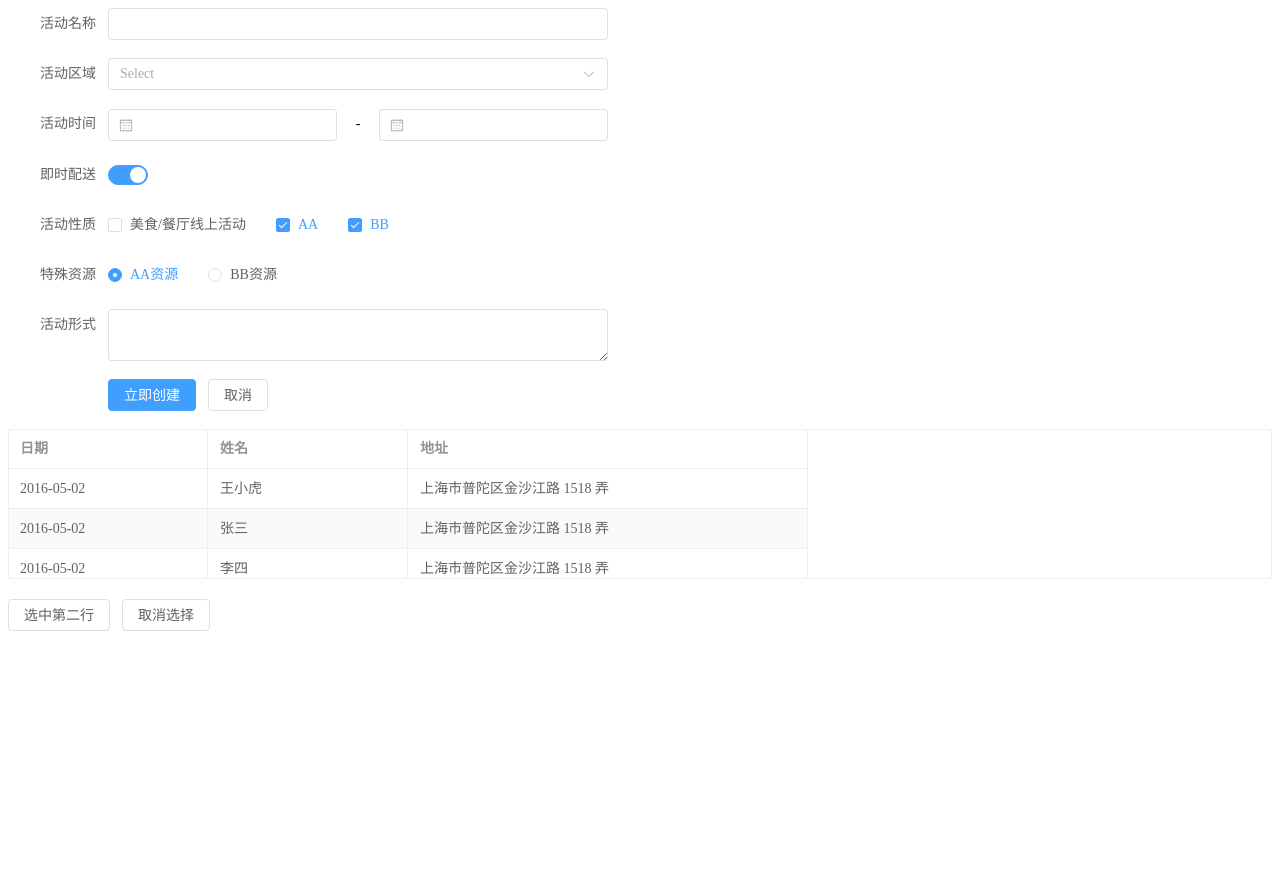
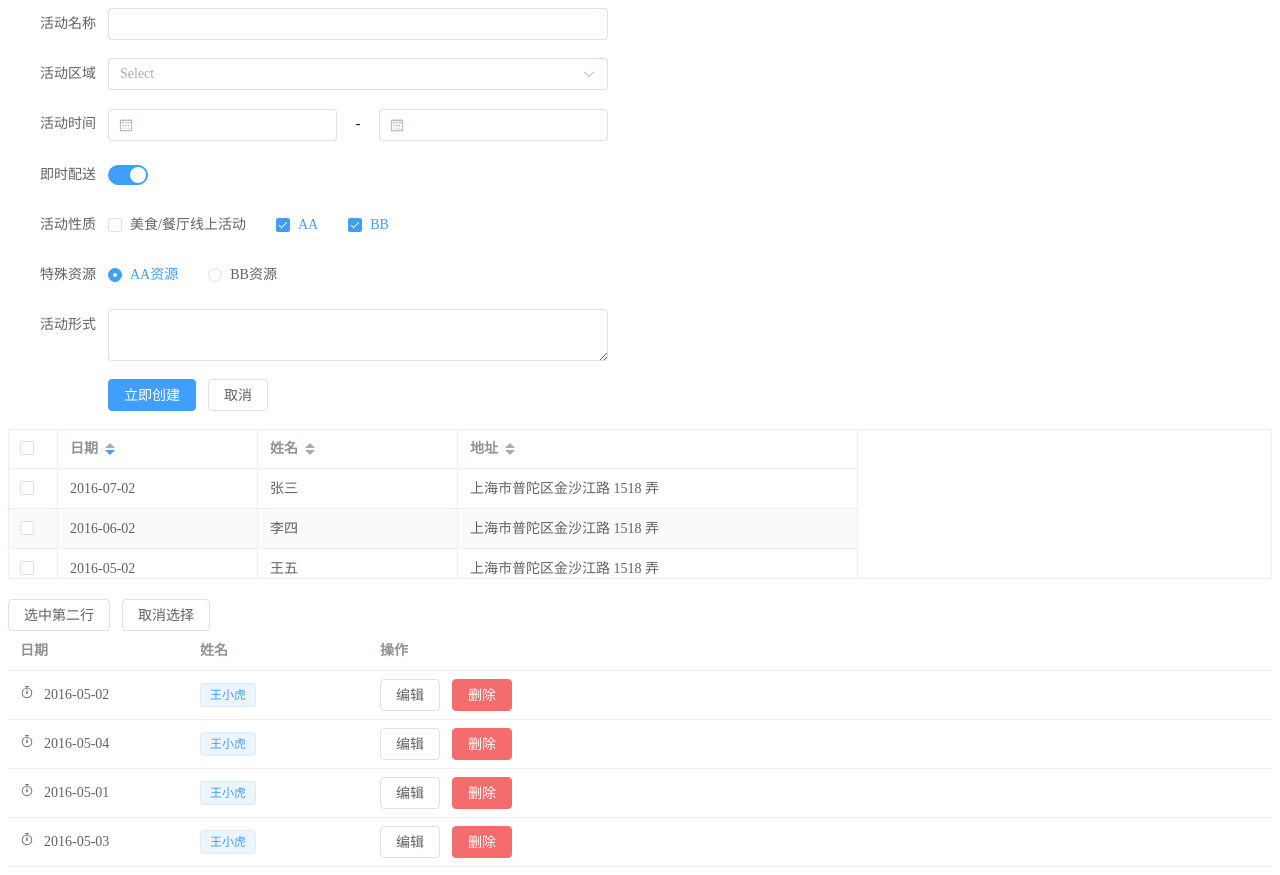
Before and after one commit to mathorlee/learn_vue3, a Vue app: page / in a window 1280 px wide. Before the commit the page ends 800 px from the top, so only its background shows below. Built offline with nearby package versions, Linux system fonts and the light colour scheme.

Commit message:
feat: 增加组件Table1

```diff
--- a/components.d.ts
+++ b/components.d.ts
@@ -34,6 +34,7 @@ declare module 'vue' {
     ElMenuItem: typeof import('element-plus/es')['ElMenuItem']
     ElMenuItemGroup: typeof import('element-plus/es')['ElMenuItemGroup']
     ElOption: typeof import('element-plus/es')['ElOption']
+    ElPopover: typeof import('element-plus/es')['ElPopover']
     ElRadio: typeof import('element-plus/es')['ElRadio']
     ElRadioGroup: typeof import('element-plus/es')['ElRadioGroup']
     ElRow: typeof import('element-plus/es')['ElRow']
@@ -45,6 +46,7 @@ declare module 'vue' {
     ElSwitch: typeof import('element-plus/es')['ElSwitch']
     ElTable: typeof import('element-plus/es')['ElTable']
     ElTableColumn: typeof import('element-plus/es')['ElTableColumn']
+    ElTag: typeof import('element-plus/es')['ElTag']
     ElTimePicker: typeof import('element-plus/es')['ElTimePicker']
     ElTransfer: typeof import('element-plus/es')['ElTransfer']
     Form: typeof import('./src/components/Form.vue')['default']
@@ -57,6 +59,7 @@ declare module 'vue' {
     RouterLink: typeof import('vue-router')['RouterLink']
     RouterView: typeof import('vue-router')['RouterView']
     Table: typeof import('./src/components/Table.vue')['default']
+    Table1: typeof import('./src/components/Table1.vue')['default']
     TheWelcome: typeof import('./src/components/TheWelcome.vue')['default']
     WelcomeItem: typeof import('./src/components/WelcomeItem.vue')['default']
   }
--- a/src/App.vue
+++ b/src/App.vue
@@ -1,9 +1,11 @@
 <template>
   <Form />
   <Table />
+  <Table1 />
 </template>
 
 <script setup>
 import Table from "./components/Table.vue"
+import Table1 from "./components/Table1.vue"
 import Form from "./components/Form.vue"
 </script>
--- a/src/components/Table.vue
+++ b/src/components/Table.vue
@@ -7,10 +7,12 @@
   highlight-current-row
   height="150"
   @current-change="onChange"
+  :default-sort="{prop: 'date', order: 'descending'}"
   >
-    <el-table-column fixed prop="date" width="200" label="日期"></el-table-column>
-    <el-table-column prop="name" width="200" label="姓名"></el-table-column>
-    <el-table-column prop="address" width="400" label="地址"></el-table-column>
+    <el-table-column type="selection" width="50"></el-table-column>
+    <el-table-column sortable fixed prop="date" width="200" label="日期"></el-table-column>
+    <el-table-column sortable prop="name" width="200" label="姓名"></el-table-column>
+    <el-table-column sortable prop="address" width="400" label="地址"></el-table-column>
   </el-table>
 
   <div style="margin-top: 20px;">
@@ -32,12 +34,12 @@ const rows = ref([
     address: '上海市普陀区金沙江路 1518 弄',
   },
   {
-    date: '2016-05-02',
+    date: '2016-07-02',
     name: '张三',
     address: '上海市普陀区金沙江路 1518 弄',
   },
   {
-    date: '2016-05-02',
+    date: '2016-06-02',
     name: '李四',
     address: '上海市普陀区金沙江路 1518 弄',
   },
--- /dev/null
+++ b/src/components/Table1.vue
@@ -0,0 +1,70 @@
+<template>
+  <el-table :data="tableData" style="width: 100%">
+    <el-table-column label="日期" width="180">
+      <template #default="scope">
+        <el-icon>
+          <Timer />
+        </el-icon>
+        <span style="margin-left: 10px">{{ scope.row.date }}</span>
+      </template>
+    </el-table-column>
+    <el-table-column label="姓名" width="180">
+      <template #default="scope">
+        <el-popover effect="light" trigger="hover" placement="top">
+          <template #default>
+            <p>姓名: {{ scope.row.name }}</p>
+            <p>住址: {{ scope.row.address }}</p>
+          </template>
+          <template #reference>
+            <div class="name-wrapper">
+              <el-tag>{{ scope.row.name }}</el-tag>
+            </div>
+          </template>
+        </el-popover>
+      </template>
+    </el-table-column>
+    <el-table-column label="操作">
+      <template #default="scope">
+        <el-button @click="handleEdit(scope.$index, scope.row)">编辑</el-button>
+        <el-button
+          type="danger"
+          @click="handleDelete(scope.$index, scope.row)">删除</el-button>
+      </template>
+    </el-table-column>
+  </el-table>
+</template>
+
+<script setup>
+import {ref} from "vue"
+
+const tableData = ref([
+  {
+    date: '2016-05-02',
+    name: '王小虎',
+    address: '上海市普陀区金沙江路 1518 弄',
+  },
+  {
+    date: '2016-05-04',
+    name: '王小虎',
+    address: '上海市普陀区金沙江路 1517 弄',
+  },
+  {
+    date: '2016-05-01',
+    name: '王小虎',
+    address: '上海市普陀区金沙江路 1519 弄',
+  },
+  {
+    date: '2016-05-03',
+    name: '王小虎',
+    address: '上海市普陀区金沙江路 1516 弄',
+  },
+])
+
+function handleEdit(index, row) {
+  console.log(index, row)
+}
+
+function handleDelete(index, row) {
+  console.log(index, row)
+}
+</script>
--- a/src/main.ts
+++ b/src/main.ts
@@ -7,6 +7,7 @@ import * as ElementPlusIconsVue from '@element-plus/icons-vue'
 
 const app = createApp(App)
 
+// 图标集合: https://element-plus.org/zh-CN/component/icon.html#icon-collection
 for (const [key, component] of Object.entries(ElementPlusIconsVue)) {
 app.component(key, component)
 }
```
